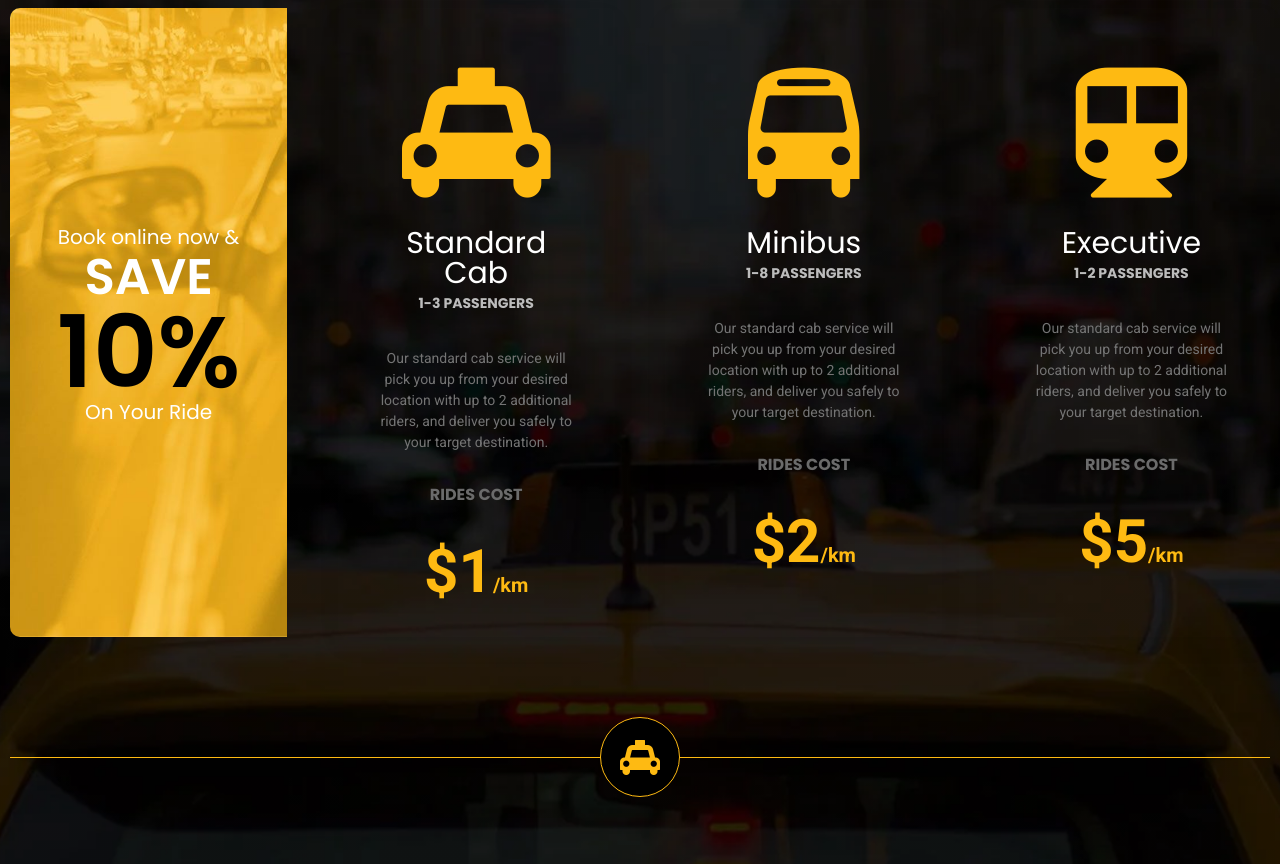
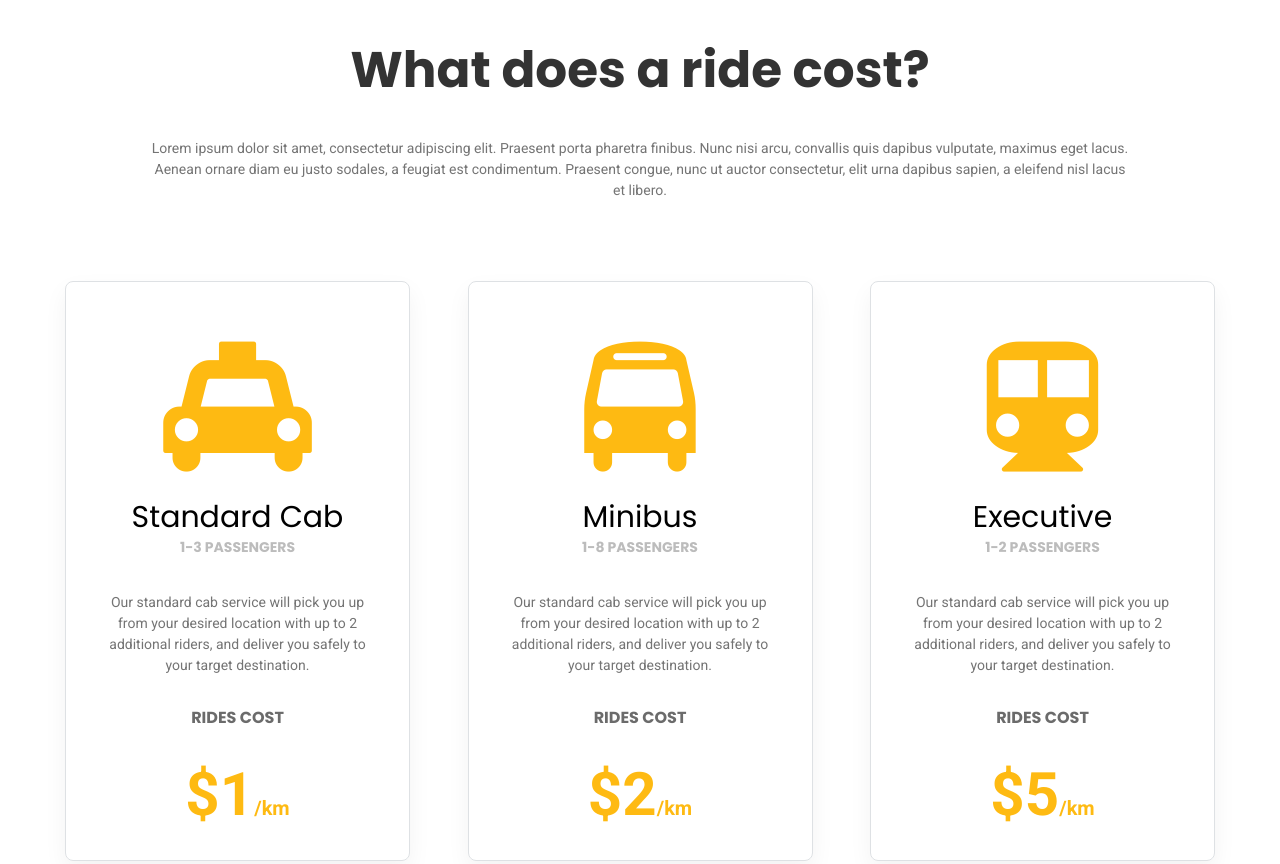
Before and after one commit to gaponova/taxi, a plain HTML site: page pricing.html in a window 1280 px wide. Shown: the part 440-1304 px from the top of the page. Drawn offline with nearby package versions, Linux system fonts and the light colour scheme.

Commit message:
сделали секцию cost

```diff
--- a/css/style.css
+++ b/css/style.css
@@ -345,7 +345,7 @@ header {
   line-height: 30px;
   font-weight: 400;
   font-style: normal;
-  color: #ffffff;
+  color: #000000;
   margin-bottom: 5px;
 }
 
@@ -631,6 +631,10 @@ footer {
   border: none;
 }
 
+.price-item_footer .price__title {
+  color: #fff;
+}
+
 .separator {
   position: relative;
   width: 100%;
@@ -759,7 +763,7 @@ footer {
 
 /*----------Стили для страницы pricing----------*/
 
-/*----------Стили для блока pricing----------*/
+/*----------Стили для секции pricing----------*/
 
 .header-pricing {
   height: auto;
@@ -767,8 +771,7 @@ footer {
 
 .pricing {
   text-align: center;
-  padding-top: 110px;
-  padding-bottom: 40px;
+  padding: 110px 10px 40px;
 }
 
 .pricing__title {
@@ -788,6 +791,38 @@ footer {
   font-weight: 400;
   font-style: normal;
   color: #ffffff;
+}
+
+/*----------Стили для секции cost----------*/
+
+.cost {
+  text-align: center;
+  padding: 85px 10px;
+}
+
+.cost__info {
+  max-width: 85%;
+  margin: 0 auto;
+  margin-bottom: 80px;
+}
+
+.cost__title {
+  font-family: "Poppins";
+  font-size: 50px;
+  line-height: 75px;
+  font-weight: 700;
+  font-style: normal;
+  color: #333;
+  margin: 30px 0 30px;
+}
+
+.cost__desc {
+  font-family: "Roboto";
+  font-size: 14px;
+  line-height: 21px;
+  font-weight: 400;
+  font-style: normal;
+  color: #747474;
 }
 
 /*----------Кнопка Наверх----------*/
--- a/pricing.html
+++ b/pricing.html
@@ -81,7 +81,40 @@
       <h2 class="pricing__subtitle">Rates & Types of Service</h2>
     </div>
   </header>
-
+  <section class="cost container">
+    <div class="cost__info">
+      <h2 class="cost__title">What does a ride cost?</h2>
+      <p class="cost__desc">Lorem ipsum dolor sit amet, consectetur adipiscing elit. Praesent porta pharetra finibus. Nunc nisi arcu, convallis quis dapibus vulputate, maximus eget lacus. Aenean ornare diam eu justo sodales, a feugiat est condimentum. Praesent congue, nunc ut auctor consectetur, elit urna dapibus sapien, a eleifend nisl lacus et libero.</p>
+    </div>
+    <div class="container">
+      <div class="price__row">
+        <div class="price-item">
+          <i class="fa fa-taxi" aria-hidden="true"></i>
+          <span class="price__title">Standard Cab</span>
+          <span class="price__passengers">1-3 PASSENGERS</span>
+          <p class="price__info">Our standard cab service will pick you up from your desired location with up to 2 additional riders, and deliver you safely to your target destination.</p>
+          <span class="price__ride">RIDES COST</span>
+          <span class="price__km">$1<span>/km</span></span>
+        </div>
+        <div class="price-item">
+          <i class="fa fa-bus" aria-hidden="true"></i>
+          <span class="price__title">Minibus</span>
+          <span class="price__passengers">1-8 PASSENGERS</span>
+          <p class="price__info">Our standard cab service will pick you up from your desired location with up to 2 additional riders, and deliver you safely to your target destination.</p>
+          <span class="price__ride">RIDES COST</span>
+          <span class="price__km">$2<span>/km</span></span>
+        </div>
+        <div class="price-item">
+          <i class="fa fa-subway" aria-hidden="true"></i>
+          <span class="price__title">Executive</span>
+          <span class="price__passengers">1-2 PASSENGERS</span>
+          <p class="price__info">Our standard cab service will pick you up from your desired location with up to 2 additional riders, and deliver you safely to your target destination.</p>
+          <span class="price__ride">RIDES COST</span>
+          <span class="price__km">$5<span>/km</span></span>
+        </div>
+      </div>
+    </div>
+  </section>
   <footer>
     <section class="board">
       <div class="board__row">
```
